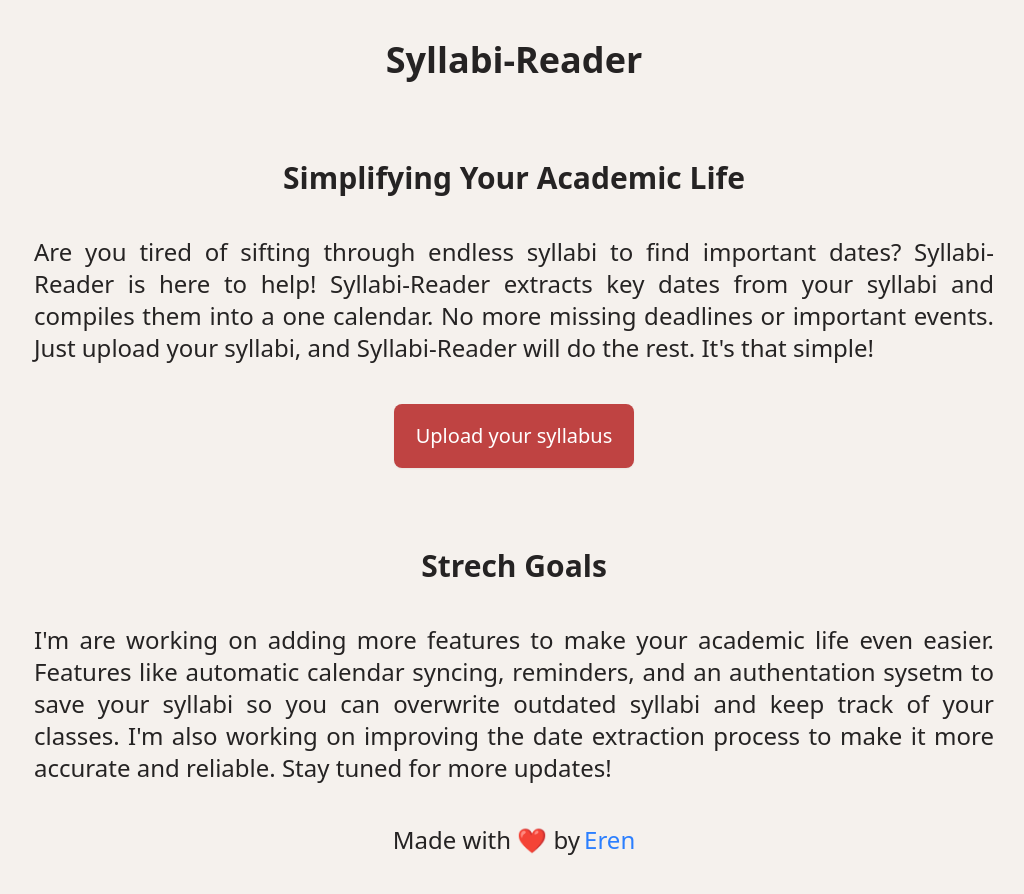
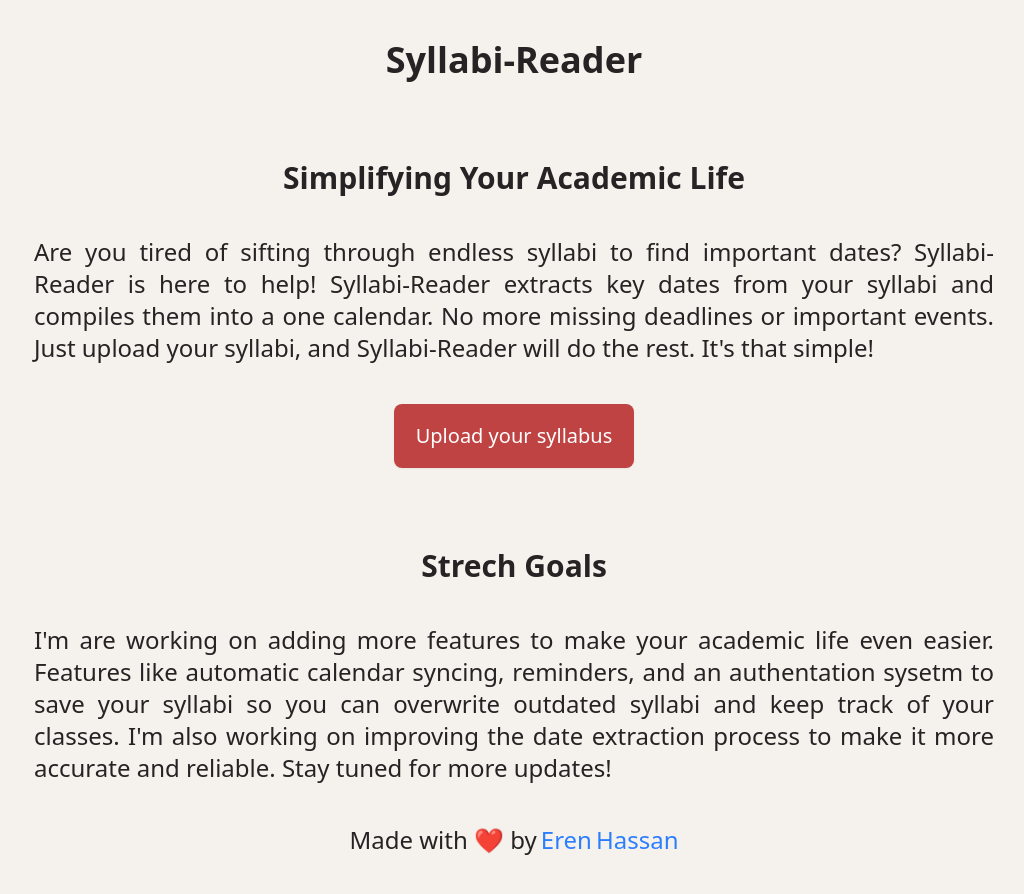
Before and after one commit to Hypnamed/syllabi-readerJS, a Next.js app: page / in a window 1280 px wide. Shown: the whole page, without its empty margins (126-1150 px from the left). Built offline with nearby package versions, Linux system fonts and the light colour scheme.

Commit message:
add LinkedIn link for Hassan in footer

```diff
--- a/app/page.js
+++ b/app/page.js
@@ -44,6 +44,14 @@ export default async function Home() {
           >
             Eren
           </Link>{" "}
+          <Link
+            href="https://www.linkedin.com/in/hassan-syed/"
+            target="_blank"
+            rel="noopener noreferrer"
+            className="text-blue-500 hover:underline ml-1"
+          >
+            Hassan
+          </Link>
         </div>
       </footer>
     </main>
```
